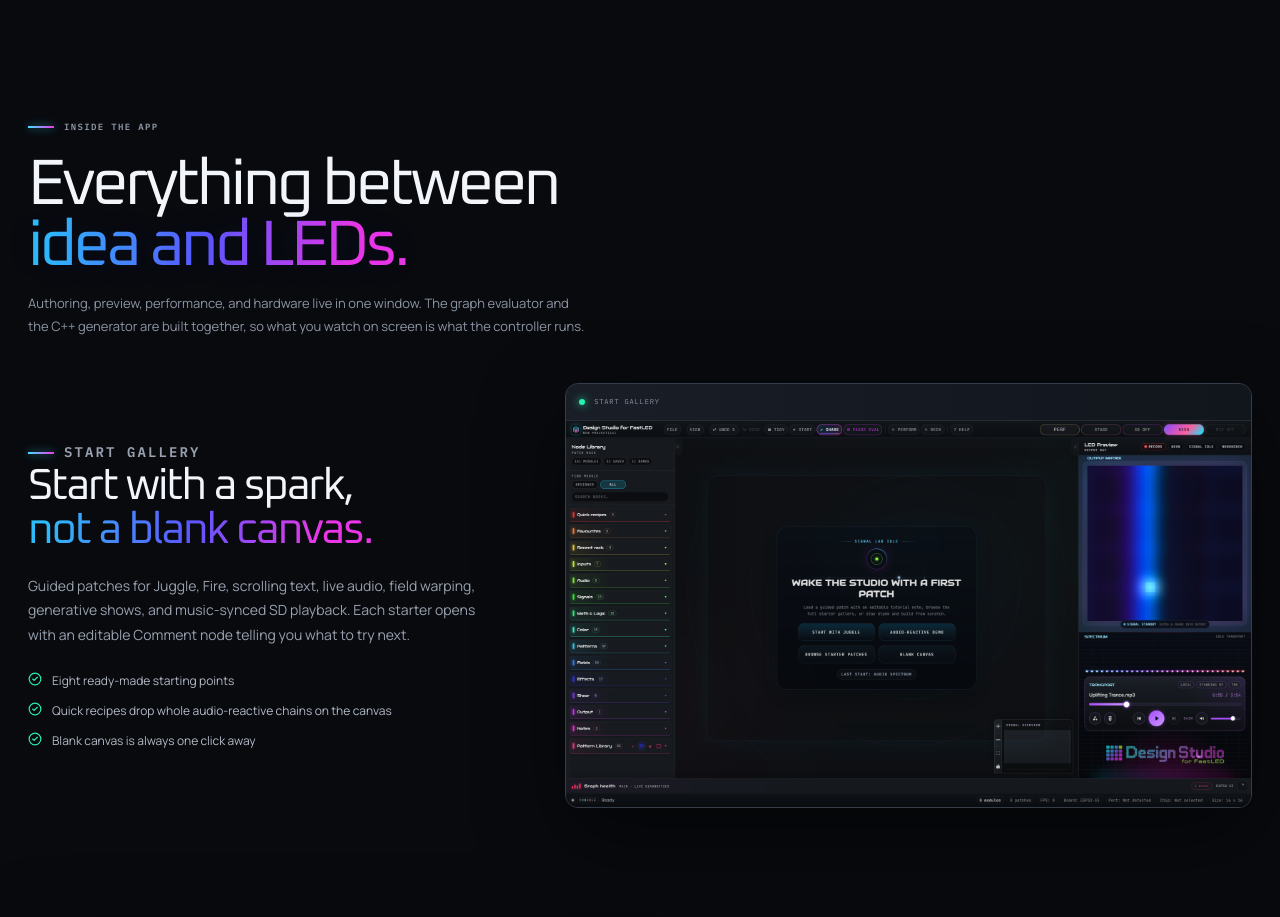
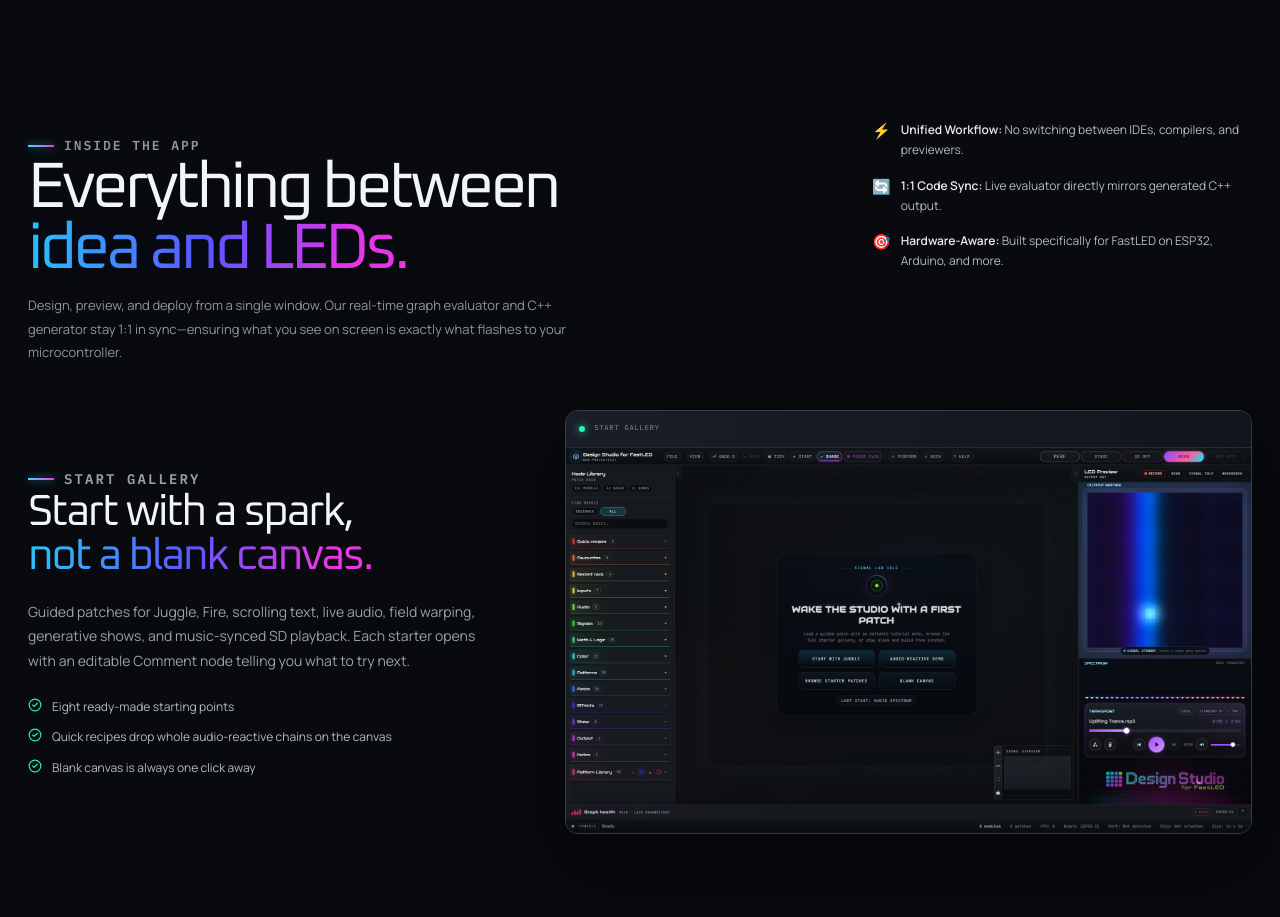
Before and after one commit to stevenmunn312-tech/designstudioforfastled.com, a Next.js app: page / in a window 1280 px wide. Shown: the part 1520-2437 px from the top of the page. Built offline with nearby package versions, Linux system fonts and the light colour scheme; no server answers; the database is empty.

Commit message:
feat(home): rewrite features intro copy and add value prop bullets

```diff
--- a/src/app/globals.css
+++ b/src/app/globals.css
@@ -720,8 +720,12 @@
 .library-invitation a { margin-top: 14px; display: inline-flex; align-items: center; gap: 8px; color: var(--cyan); font-family: var(--font-mono); font-size: 8px; text-transform: uppercase; }
 
 .download-section .studio-section-heading { grid-template-columns: 1fr 1fr; align-items: start; }
-.feature-section .studio-section-heading { grid-template-columns: 1fr; align-items: start; gap: 14px; }
-.feature-section .studio-section-heading > div:last-child > p { max-width: 560px; }
+.feature-section .studio-section-heading { grid-template-columns: 1fr 380px; align-items: start; }
+.feature-section .studio-section-heading > div:first-child > p { margin: 14px 0 0; max-width: 560px; color: #8d95a3; font-size: 13px; line-height: 1.8; }
+.feature-value-props { margin: 0; padding: 0; list-style: none; display: flex; flex-direction: column; gap: 16px; }
+.feature-value-props li { display: flex; align-items: flex-start; gap: 10px; color: #b3bac6; font-size: 12px; line-height: 1.65; }
+.feature-value-props li > span:first-child { flex: none; font-size: 15px; line-height: 1.4; }
+.feature-value-props li strong { color: #e7eaef; font-weight: 600; }
 .download-primary { margin-top: 26px; padding: 22px 26px; display: flex; align-items: center; justify-content: center; gap: 18px; background: linear-gradient(135deg, rgba(22,157,242,.12), rgba(217,44,236,.1)); border: 1px solid rgba(97,228,255,.3); border-radius: 12px; }
 .download-primary .button { flex-shrink: 0; }
 .download-primary span { color: #aab3c2; font-family: var(--font-mono); font-size: 11px; text-transform: uppercase; letter-spacing: .07em; }
@@ -816,7 +820,7 @@
 
 @media (max-width: 820px) {
   .site-nav { display: none; }
-  .studio-section-heading, .studio-cta { grid-template-columns: 1fr; gap: 32px; }
+  .studio-section-heading, .studio-cta, .feature-section .studio-section-heading { grid-template-columns: 1fr; gap: 32px; }
   .feature-rows { gap: 78px; }
   .feature-row, .feature-row.is-flipped { grid-template-columns: minmax(0, 1fr); gap: 30px; }
   .feature-row.is-flipped .feature-copy { order: 0; }
--- a/src/app/page.tsx
+++ b/src/app/page.tsx
@@ -192,10 +192,13 @@
             <div>
               <p className="studio-kicker"><span /> Inside the app</p>
               <h2>Everything between<br /><em>idea and LEDs.</em></h2>
+              <p>Design, preview, and deploy from a single window. Our real-time graph evaluator and C++ generator stay 1:1 in sync&mdash;ensuring what you see on screen is exactly what flashes to your microcontroller.</p>
             </div>
-            <div>
-              <p>Authoring, preview, performance, and hardware live in one window. The graph evaluator and the C++ generator are built together, so what you watch on screen is what the controller runs.</p>
-            </div>
+            <ul className="feature-value-props">
+              <li><span aria-hidden="true">⚡</span> <span><strong>Unified Workflow:</strong> No switching between IDEs, compilers, and previewers.</span></li>
+              <li><span aria-hidden="true">🔄</span> <span><strong>1:1 Code Sync:</strong> Live evaluator directly mirrors generated C++ output.</span></li>
+              <li><span aria-hidden="true">🎯</span> <span><strong>Hardware-Aware:</strong> Built specifically for FastLED on ESP32, Arduino, and more.</span></li>
+            </ul>
           </div>
 
           <div className="feature-rows">
```
